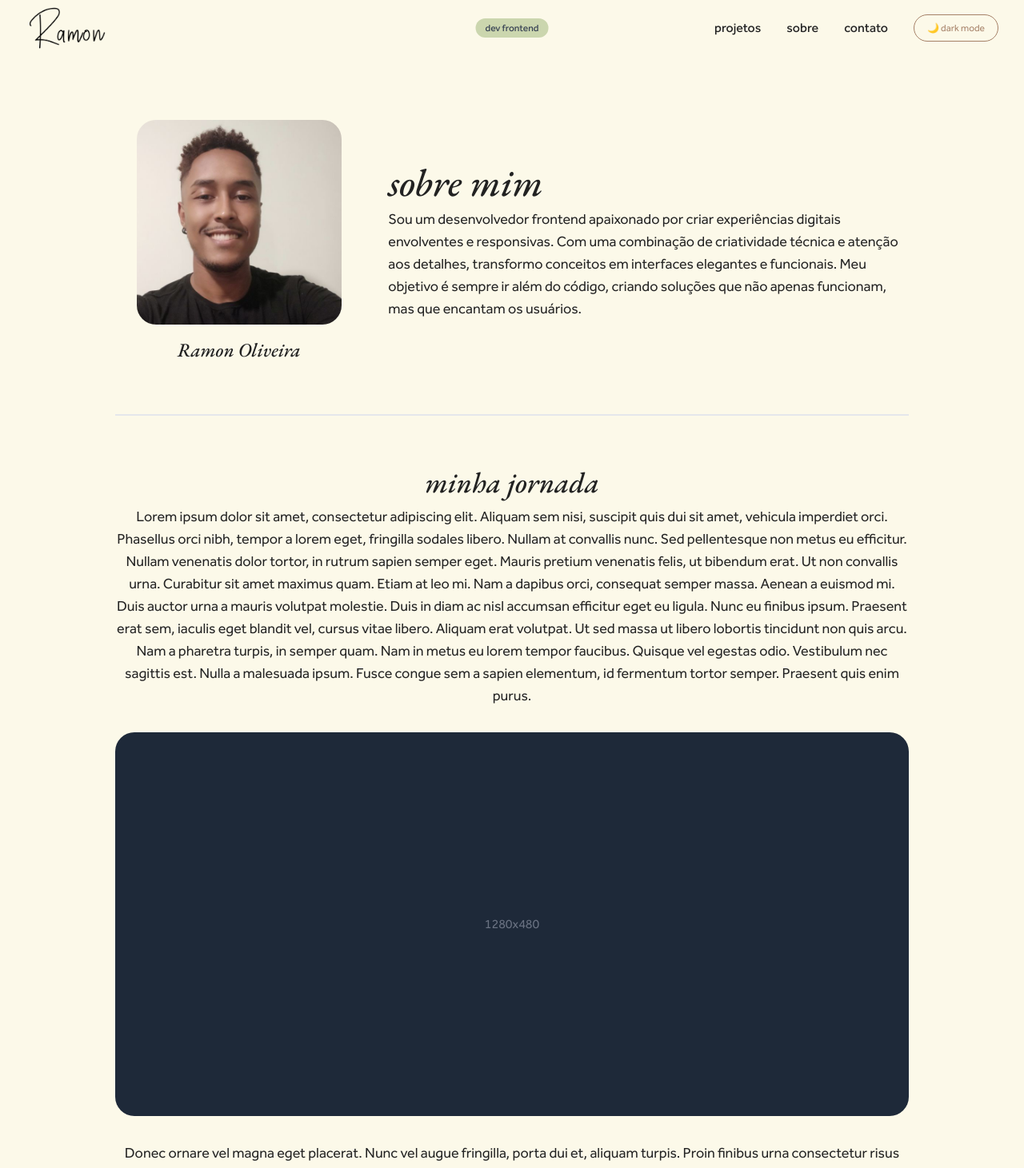
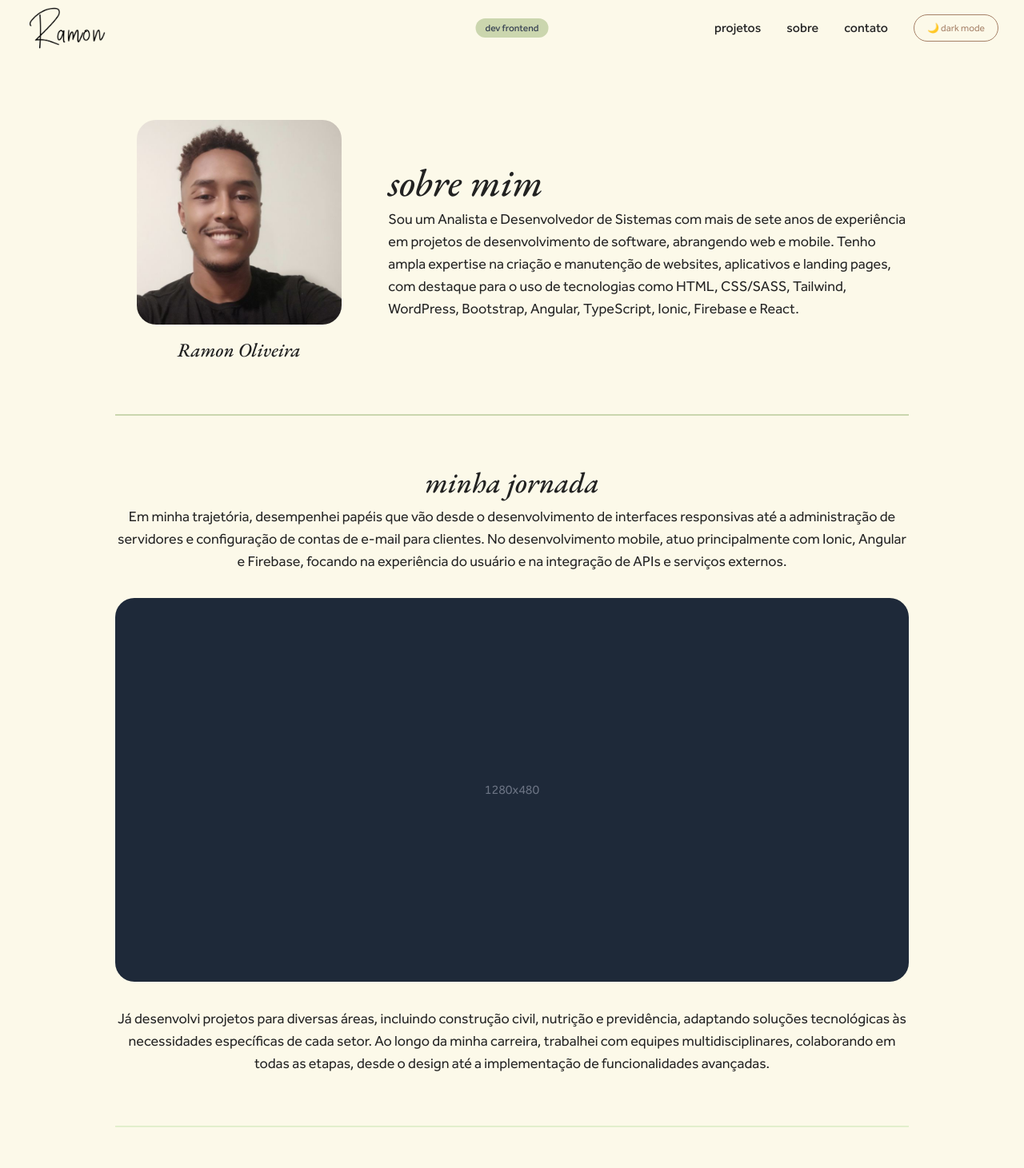
Before and after one commit to ramou1/portfolio, a Next.js app: page /about in a window 1280 px wide. Shown: the top 1461 px of the page at 80% size. Built offline with nearby package versions, Linux system fonts and the light colour scheme.

Commit message:
fix: about text, feat: effects on hover

```diff
--- a/src/app/about/page.tsx
+++ b/src/app/about/page.tsx
@@ -78,17 +78,25 @@ export default function About() {
         <div className="md:col-span-2 text-center md:text-left">
           <h1 className="text-5xl font-bold mb-2">sobre mim</h1>
           <p className="text-lg">
-            Sou um desenvolvedor frontend apaixonado por criar experiências
-            digitais envolventes e responsivas. Com uma combinação de
-            criatividade técnica e atenção aos detalhes, transformo conceitos em
-            interfaces elegantes e funcionais. Meu objetivo é sempre ir além do
-            código, criando soluções que não apenas funcionam, mas que encantam
-            os usuários.
+            Sou um Analista e Desenvolvedor de Sistemas com mais de sete anos de
+            experiência em projetos de desenvolvimento de software, abrangendo
+            web e mobile. Tenho ampla expertise na criação e manutenção de
+            websites, aplicativos e landing pages, com destaque para o uso de
+            tecnologias como <span className="hover:bg-[var(--web-color)]">HTML</span>,
+            <span className="hover:bg-[var(--accent-color)]"> CSS/SASS</span>,
+            <span className="hover:bg-[var(--web-color)]"> Tailwind</span>,
+            <span className="hover:bg-[var(--accent-color)]"> WordPress</span>,
+            <span className="hover:bg-[var(--web-color)]"> Bootstrap</span>,
+            <span className="hover:bg-[var(--accent-color)]"> Angular</span>,
+            <span className="hover:bg-[var(--web-color)]"> TypeScript</span>,
+            <span className="hover:bg-[var(--accent-color)]"> Ionic</span>,
+            <span className="hover:bg-[var(--web-color)]"> Firebase</span> e
+            <span className="hover:bg-[var(--accent-color)]"> React</span>.
           </p>
         </div>
       </motion.div>
 
-      <hr className="border-t-2 border-gray-200" />
+      <hr className="border-t-2 border-[var(--first-color)]" />
 
       <div className="text-center">
         <motion.div
@@ -99,47 +107,28 @@ export default function About() {
         >
           <h2 className="text-4xl font-bold mb-2 text-center">minha jornada</h2>
           <p className="text-lg mb-8 whitespace-pre-line">
-            Lorem ipsum dolor sit amet, consectetur adipiscing elit. Aliquam sem
-            nisi, suscipit quis dui sit amet, vehicula imperdiet orci. Phasellus
-            orci nibh, tempor a lorem eget, fringilla sodales libero. Nullam at
-            convallis nunc. Sed pellentesque non metus eu efficitur. Nullam
-            venenatis dolor tortor, in rutrum sapien semper eget. Mauris pretium
-            venenatis felis, ut bibendum erat. Ut non convallis urna. Curabitur
-            sit amet maximus quam. Etiam at leo mi. Nam a dapibus orci,
-            consequat semper massa. Aenean a euismod mi. Duis auctor urna a
-            mauris volutpat molestie. Duis in diam ac nisl accumsan efficitur
-            eget eu ligula. Nunc eu finibus ipsum. Praesent erat sem, iaculis
-            eget blandit vel, cursus vitae libero. Aliquam erat volutpat. Ut sed
-            massa ut libero lobortis tincidunt non quis arcu. Nam a pharetra
-            turpis, in semper quam. Nam in metus eu lorem tempor faucibus.
-            Quisque vel egestas odio. Vestibulum nec sagittis est. Nulla a
-            malesuada ipsum. Fusce congue sem a sapien elementum, id fermentum
-            tortor semper. Praesent quis enim purus.
+            Em minha trajetória, desempenhei papéis que vão desde o
+            desenvolvimento de interfaces responsivas até a administração de
+            servidores e configuração de contas de e-mail para clientes. No
+            desenvolvimento mobile, atuo principalmente com Ionic, Angular e
+            Firebase, focando na experiência do usuário e na integração de APIs
+            e serviços externos.
           </p>
           <div className="my-8 bg-gray-800 h-[480px] w-full flex items-center justify-center text-gray-500 rounded-3xl">
             1280x480
           </div>
           <p className="text-lg mb-8 whitespace-pre-line">
-            Donec ornare vel magna eget placerat. Nunc vel augue fringilla,
-            porta dui et, aliquam turpis. Proin finibus urna consectetur risus
-            blandit cursus. Cras eleifend lacus eros, eget blandit lorem mattis
-            sit amet. Integer sit amet nisi nec leo accumsan consequat. Quisque
-            tincidunt, erat eu dictum dictum, arcu turpis dignissim velit, vitae
-            volutpat lacus ante et elit. Nulla bibendum ultricies nisl, in
-            tincidunt arcu auctor id. Quisque leo ligula, luctus ac ullamcorper
-            non, pellentesque at metus. In hac habitasse platea dictumst. Mauris
-            sagittis suscipit leo nec aliquam. Fusce eu ante molestie, hendrerit
-            sem ac, tristique tortor. Donec fringilla rhoncus risus ac
-            condimentum. Aenean hendrerit, massa sed pretium molestie, tellus
-            augue venenatis metus, vitae rhoncus magna est eget nunc.
-            Pellentesque egestas consectetur urna, eu rhoncus leo cursus sit
-            amet. Fusce quis eros vitae nunc sollicitudin pretium. Donec nulla
-            tortor, pharetra at molestie vitae, porttitor suscipit lorem.
+            Já desenvolvi projetos para diversas áreas, incluindo construção
+            civil, nutrição e previdência, adaptando soluções tecnológicas às
+            necessidades específicas de cada setor. Ao longo da minha carreira,
+            trabalhei com equipes multidisciplinares, colaborando em todas as
+            etapas, desde o design até a implementação de funcionalidades
+            avançadas.
           </p>
         </motion.div>
       </div>
 
-      <hr className="border-t-2 border-gray-200" />
+      <hr className="border-t-2  border-[var(--second-color)]" />
 
       <motion.div
         initial="hidden"
--- a/src/app/data.ts
+++ b/src/app/data.ts
@@ -5,11 +5,11 @@ export const projects: Project[] = [
     id: "dj-laud",
     title: "DJ Laud",
     images: ["/images/laud01.mp4"],
-    altText: "Site do DJ Laud, mostrando informações sobre astreaming e eventos ao vivo",
+    altText: "Site do DJ Laud de Hardtechno, Hardstyle e Trance, mostrando informações sobre próximos shows.",
     slideImage: "/images/slide02.png",
     category: "web",
     tools: ["Wix", "HTML", "CSS", "Javascript"],
-    description: "Plataforma de streaming e eventos ao vivo, com foco em transmissões de alta qualidade e interação com o público.",
+    description: "Site para o DJ Laud, apresentando informações sobre próximos eventos, vídeos de shows e redes sociais.",
     externalLink: "https://laud.live",
     ariaLabel: "Visitar o site da Laud Live",
     featured: true,
--- a/src/app/globals.css
+++ b/src/app/globals.css
@@ -182,6 +182,14 @@ h1, h2, h3 {
   font-style: italic;
 }
 
+h1:hover {
+  text-shadow: 3px 3px 0 var(--accent-color);
+}
+
+h2:hover {
+  text-shadow: 2px 2px 0 var(--teal-color);
+}
+
 body {
   font-family: "Effra", sans-serif;
   background-color: var(--background-color);
--- a/src/components/Footer/Footer.tsx
+++ b/src/components/Footer/Footer.tsx
@@ -57,7 +57,7 @@ const Footer = () => {
           </div>
         </div>
 
-        <div className="mt-10 pt-5 border-t border-gray-700 text-sm text-gray-500">
+        <div className="mt-10 pt-5 border-t border-[var(--first-color)] text-sm text-gray-500">
           <p>
             © {new Date().getFullYear()} Ramon Oliveira. Todos os direitos
             reservados.
```
